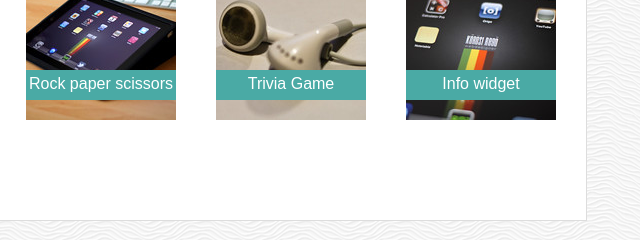
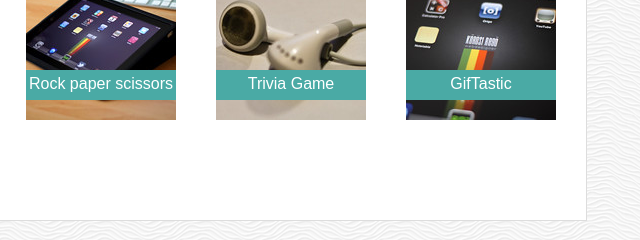
Before and after one commit to SeeratSidhu/Basic-Portfolio, a plain HTML site: page portfolio.html in a window 1280 px wide. Shown: the part 226-466 px from the top of the page, 531-1171 px from the left. Drawn offline with Linux system fonts and the light colour scheme.

Commit message:
updated new link in portfolio

```diff
--- a/portfolio.html
+++ b/portfolio.html
@@ -46,7 +46,7 @@
             </div>
             <div class="images">
                 <img class = "port" src="assets/images/image5.jpg" alt="vivid" >
-                <div class="title">Info widget</div>
+                <div class="title"><a href="https://seeratsidhu.github.io/Giphy_API/">GifTastic</a></div>
             </div>
 
 
```
